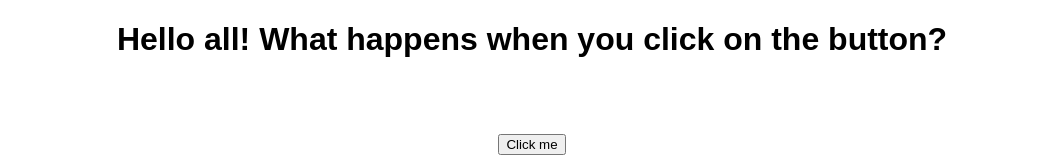
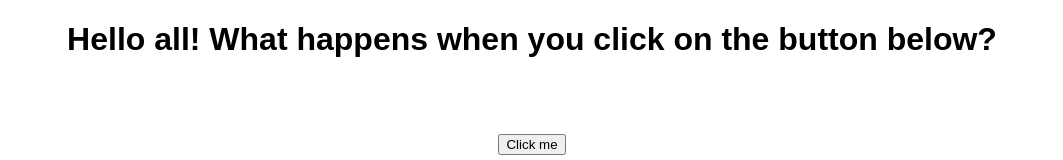
Before and after one commit to Tariq170/static_website_project, a plain HTML site: page template/index.html in a window 1280 px wide. Shown: the top 160 px of the page, without its empty margins (108-1171 px from the left). Drawn offline with Linux system fonts and the light colour scheme.

Commit message:
html chamge

```diff
--- a/template/index.html
+++ b/template/index.html
@@ -27,7 +27,7 @@
 
   <h1>
     Hello
-    <span id="response">all! What happens when you click on the button?</span>
+    <span id="response">all! What happens when you click on the button below?</span>
   </h1>
 
   <br><br><br>
```
